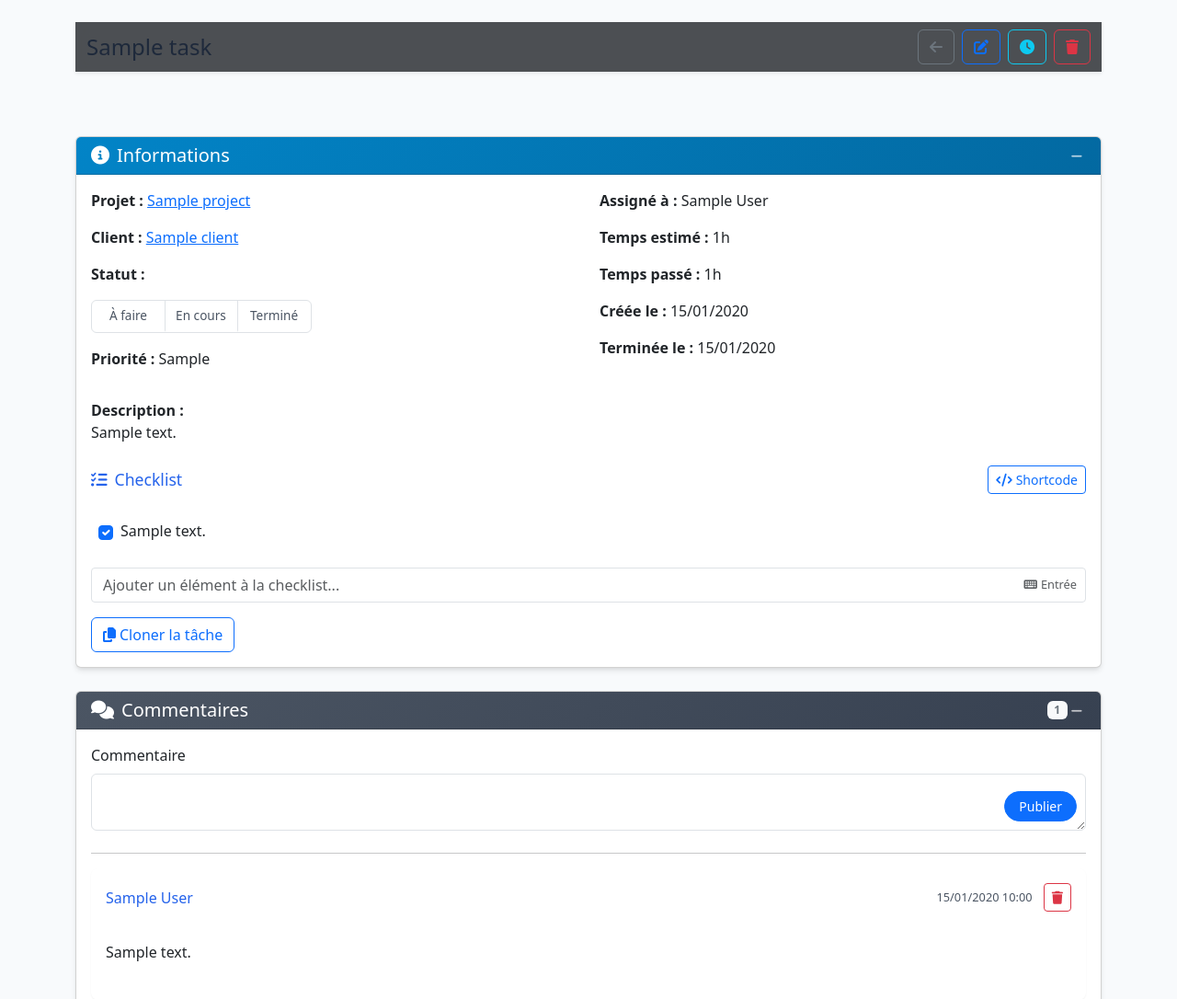
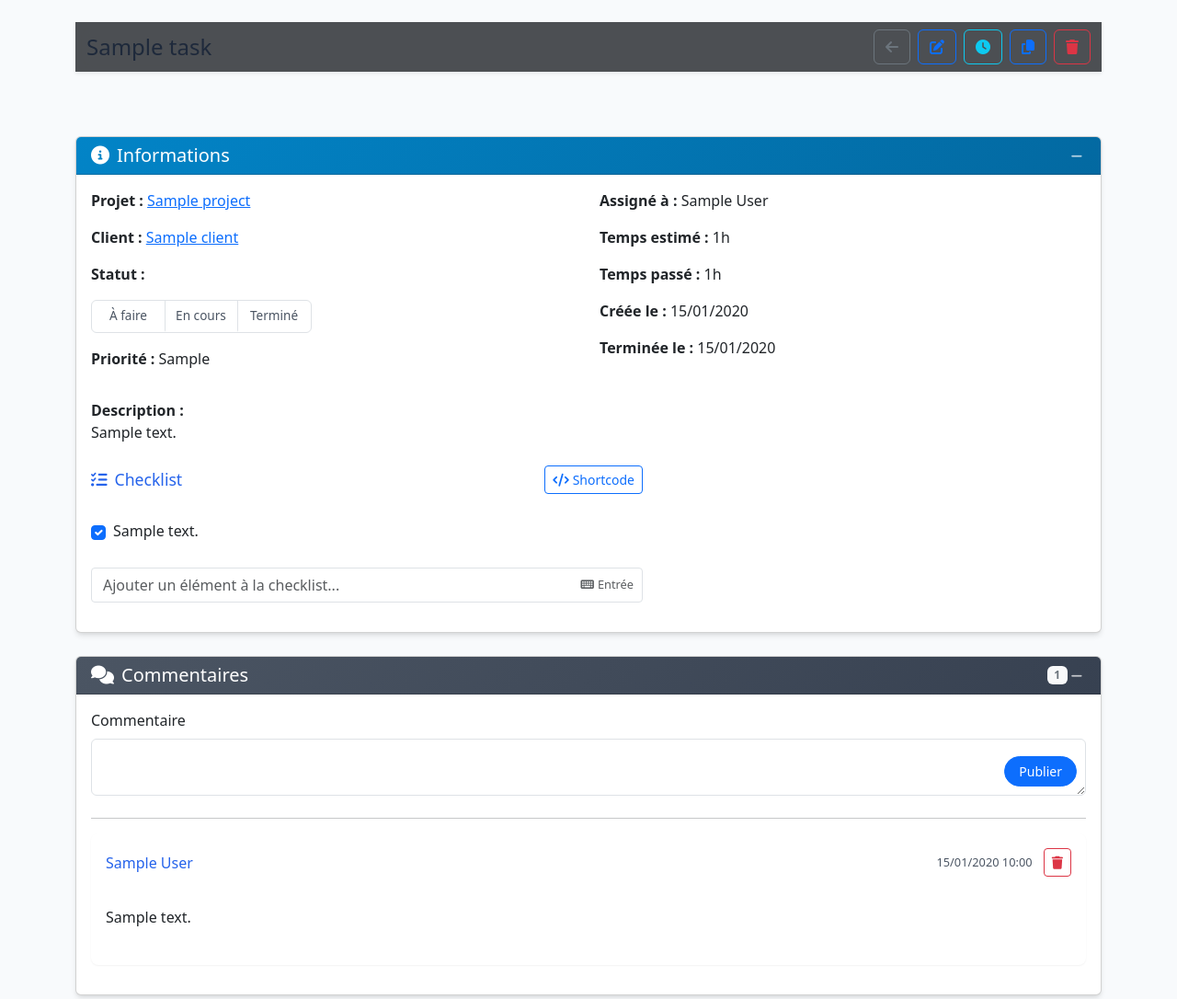
Before and after one commit to popallo/python-x-chronotrak, a Flask app: page /tasks/1 in a window 1280 px wide. Shown: the part 56-1142 px from the top of the page at 92% size. Run offline with Flask 3, Linux system fonts and the light colour scheme; a user stored in the database is signed in; tables that the repository leaves empty hold one stand-in row (values such as "Sample post"); some libraries are stand-ins or nearby versions.

Commit message:
feat: add checklist styles and clone task button to task detail page
- Introduced new CSS styles for checklist items and containers to enhance layout and usability.
- Added a button to clone tasks in the action toolbar, improving task management functionality.

```diff
--- a/app/static/css/tasks.css
+++ b/app/static/css/tasks.css
@@ -3,3 +3,46 @@
     background-color: rgba(var(--bs-body-bg-rgb), 0.8) !important;
     z-index: 1020;
 }
+
+/* Styles pour la checklist */
+.checklist-container {
+    max-width: 600px;
+}
+
+.checklist-item {
+    display: flex;
+    align-items: center;
+    gap: 0.5rem;
+    padding: 0.5rem 0;
+}
+
+.checklist-item .form-check {
+    flex: 1;
+    display: flex;
+    align-items: center;
+    gap: 0.5rem;
+    margin: 0;
+}
+
+.checklist-item .form-check-label {
+    flex: 1;
+    margin: 0;
+    display: flex;
+    align-items: center;
+    gap: 0.5rem;
+}
+
+.checklist-item .checklist-content {
+    flex: 1;
+    word-break: break-word;
+}
+
+.checklist-item .btn-group {
+    flex-shrink: 0;
+    margin-left: auto;
+}
+
+.checklist-add-form {
+    max-width: 600px;
+    margin-top: 1rem;
+}
--- a/app/templates/tasks/task_detail.html
+++ b/app/templates/tasks/task_detail.html
@@ -29,9 +29,14 @@
                     <i class="fas fa-edit"></i>
                 </a>
                 {% if not current_user.is_client() %}
-                <button type="button" class="btn btn-outline-info" data-bs-toggle="modal" data-bs-target="#timeEntryModal" title="Enregistrer du temps">
+                <button type="button" class="btn btn-outline-info" data-bs-toggle="modal" data-bs-target="#timeEntryModal" data-bs-tooltip="tooltip" title="Enregistrer du temps">
                     <i class="fas fa-clock"></i>
                 </button>
+                <form action="{{ url_for('tasks.clone_task', slug_or_id=task.slug) }}" method="POST" class="d-inline">
+                    <button type="submit" class="btn btn-outline-primary" data-bs-toggle="tooltip" title="Cloner la tâche">
+                        <i class="fas fa-copy"></i>
+                    </button>
+                </form>
                 <button type="button" class="btn btn-outline-danger delete-task-btn" data-bs-target="#deleteTaskModal" data-bs-toggle="modal" title="Supprimer">
                     <i class="fas fa-trash"></i>
                 </button>
@@ -209,11 +214,7 @@
         <div id="alert-container"></div>
 
         <div class="mt-3">
-            <form action="{{ url_for('tasks.clone_task', slug_or_id=task.slug) }}" method="POST" class="d-inline">
-                <button type="submit" class="btn btn-outline-primary">
-                    <i class="fas fa-copy me-1"></i>Cloner la tâche
-                </button>
-            </form>
+            <!-- Le bouton de clonage a été déplacé dans la toolbar -->
         </div>
     </div>
 </div>
```
